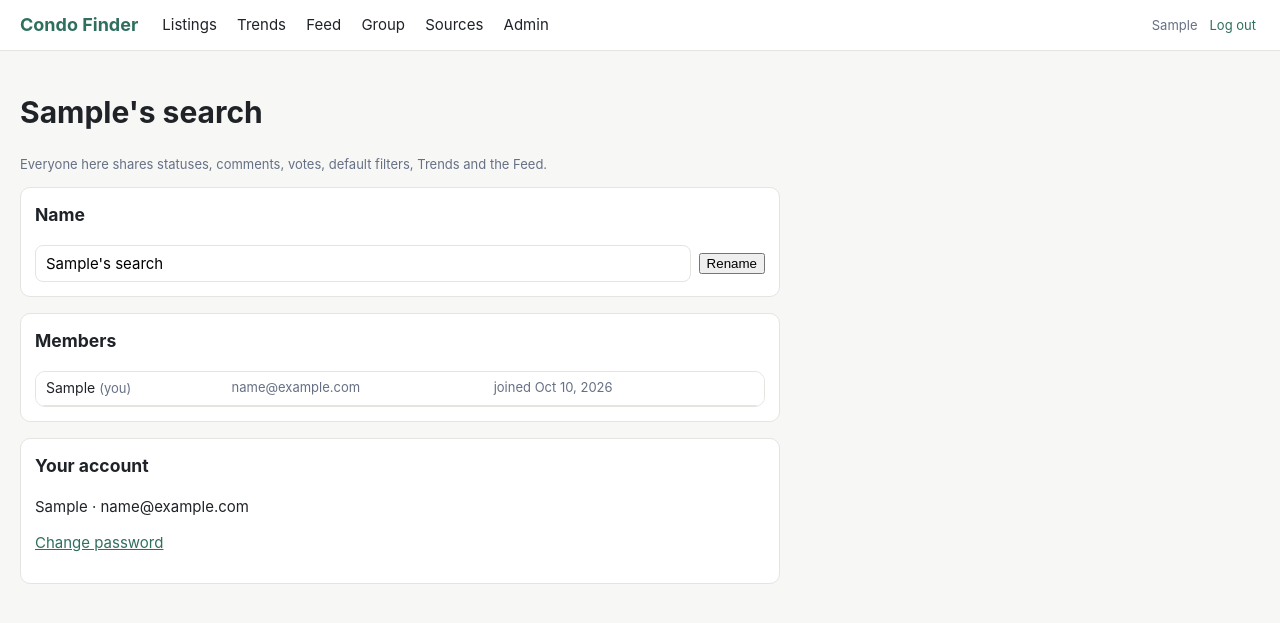
After one commit to scotttam/condo-finder, a Django app: page /group/ in a window 1280 px wide. The commit adds this page. Shown: the top 623 px of the page. Run offline with Django 5.2, Linux system fonts and the light colour scheme; the visitor is signed in with stand-in values (Sample User, id 1); data comes from the database, SQL or seed files in the repository; data that the repository does not hold is empty.

Commit message:
feat: group settings page with members, leave, remove and password change
Co-Authored-By: Claude Opus 5.5 <noreply@anthropic.com>

```diff
--- /dev/null
+++ b/accounts/templates/accounts/group.html
@@ -0,0 +1,42 @@
+{% extends "listings/base.html" %}
+{% block title %}{{ group.name }} · Condo Finder{% endblock %}
+{% block content %}
+<h1>{{ group.name }}</h1>
+<p class="muted">Everyone here shares statuses, comments, votes, default filters, Trends and the Feed.</p>
+<div class="group-page">
+  <section class="panel">
+    <h3>Name</h3>
+    <form method="post" action="{% url 'rename_group' %}" class="inline-form">
+      {% csrf_token %}
+      <input type="text" name="name" value="{{ group.name }}" maxlength="100" required aria-label="Group name">
+      <button type="submit">Rename</button>
+    </form>
+  </section>
+  <section class="panel">
+    <h3>Members</h3>
+    <div class="table-wrap"><table class="members">
+      {% for member in members %}
+      <tr>
+        <td>{{ member.display_name }}{% if member.user_id == user.pk %} <span class="muted">(you)</span>{% endif %}</td>
+        <td class="muted">{{ member.user.email }}</td>
+        <td class="muted nowrap">joined {{ member.joined_at|date:"M j, Y" }}</td>
+        <td>{% if member.user_id != user.pk %}
+          <form method="post" action="{% url 'remove_member' member.user_id %}"
+                onsubmit="return confirm('Remove {{ member.display_name|escapejs }}? They start a new search of their own; their comments stay here.')">
+            {% csrf_token %}<button type="submit" class="link danger">Remove</button></form>{% endif %}</td>
+      </tr>
+      {% endfor %}
+    </table></div>
+    {% if can_leave %}
+    <form method="post" action="{% url 'leave_group' %}" onsubmit="return confirm('Leave {{ group.name|escapejs }}? You start a new search of your own; your comments stay here and your votes are removed.')">
+      {% csrf_token %}<button type="submit" class="link danger">Leave {{ group.name }}</button></form>
+    {% endif %}
+  </section>
+  {% block invites %}{% endblock %}
+  <section class="panel">
+    <h3>Your account</h3>
+    <p>{{ request.profile.display_name }} · {{ user.email }}</p>
+    <p><a href="{% url 'password_change' %}">Change password</a></p>
+  </section>
+</div>
+{% endblock %}
--- a/accounts/urls.py
+++ b/accounts/urls.py
@@ -1,6 +1,7 @@
 from django.contrib.auth import views as auth_views
 from django.urls import path
 
+from . import views
 from .forms import EmailAuthenticationForm
 
 urlpatterns = [
@@ -14,4 +15,9 @@ urlpatterns = [
         name="login",
     ),
     path("logout/", auth_views.LogoutView.as_view(), name="logout"),
+    path("group/", views.group_settings, name="group_settings"),
+    path("group/rename/", views.rename_group, name="rename_group"),
+    path("group/members/<int:user_id>/remove/", views.remove_member, name="remove_member"),
+    path("group/leave/", views.leave_group, name="leave_group"),
+    path("account/password/", views.PasswordChange.as_view(), name="password_change"),
 ]
--- /dev/null
+++ b/accounts/views.py
@@ -0,0 +1,63 @@
+from django.contrib import messages
+from django.contrib.auth.views import PasswordChangeView
+from django.http import HttpResponseBadRequest
+from django.shortcuts import get_object_or_404, redirect, render
+from django.urls import reverse_lazy
+from django.views.decorators.http import require_POST
+
+from .groups import move_to_group, new_group
+from .models import Profile
+
+
+def group_settings(request):
+    group = request.group
+    return render(request, "accounts/group.html", {
+        "group": group,
+        "members": group.members.select_related("user"),
+        "can_leave": group.members.count() > 1,
+    })
+
+
+@require_POST
+def rename_group(request):
+    name = request.POST.get("name", "").strip()[:100]
+    if name:
+        request.group.name = name
+        request.group.save(update_fields=["name"])
+        messages.success(request, "Group renamed.")
+    return redirect("group_settings")
+
+
+def _to_solo_group(profile):
+    """Leaving or removal: a fresh, empty group of their own. Their comments stay behind; votes go."""
+    move_to_group(profile.user, new_group(f"{profile.display_name}'s search"))
+
+
+@require_POST
+def remove_member(request, user_id):
+    profile = get_object_or_404(Profile, user_id=user_id, group=request.group)
+    if profile.user_id == request.user.pk:
+        return HttpResponseBadRequest("Use Leave group to leave.")
+    _to_solo_group(profile)
+    messages.success(request, f"{profile.display_name} is no longer in {request.group.name}.")
+    return redirect("group_settings")
+
+
+@require_POST
+def leave_group(request):
+    group = request.group
+    if group.members.count() <= 1:
+        messages.info(request, "You are the only member, so there is no group to leave.")
+    else:
+        _to_solo_group(request.profile)
+        messages.success(request, f"You left {group.name}. This is your own search now.")
+    return redirect("group_settings")
+
+
+class PasswordChange(PasswordChangeView):
+    template_name = "accounts/password_change.html"
+    success_url = reverse_lazy("group_settings")
+
+    def form_valid(self, form):
+        messages.success(self.request, "Password changed.")
+        return super().form_valid(form)
--- a/condofinder/settings.py
+++ b/condofinder/settings.py
@@ -92,6 +92,12 @@ DEFAULT_AUTO_FIELD = "django.db.models.BigAutoField"
 LOGIN_URL = "login"
 LOGIN_REDIRECT_URL = "/"
 LOGOUT_REDIRECT_URL = "login"
+AUTH_PASSWORD_VALIDATORS = [
+    {"NAME": "django.contrib.auth.password_validation.UserAttributeSimilarityValidator"},
+    {"NAME": "django.contrib.auth.password_validation.MinimumLengthValidator", "OPTIONS": {"min_length": 10}},
+    {"NAME": "django.contrib.auth.password_validation.CommonPasswordValidator"},
+    {"NAME": "django.contrib.auth.password_validation.NumericPasswordValidator"},
+]
 
 LOGGING = {
     "version": 1,
--- a/listings/templates/listings/base.html
+++ b/listings/templates/listings/base.html
@@ -15,6 +15,10 @@
     header .brand { font-weight:700; color:var(--accent); text-decoration:none; font-size:18px; }
     header nav a { margin-right:16px; color:var(--ink); text-decoration:none; }
     header .account { margin-left:auto; display:flex; align-items:center; gap:8px; } header .account form { margin:0; }
+    .group-page { max-width:760px; } .group-page h3 { margin-top:0; }
+    .inline-form { display:flex; flex-wrap:wrap; gap:8px; align-items:center; }
+    .inline-form input[type=text] { flex:1; min-width:0; padding:7px 10px; border:1px solid var(--line); border-radius:8px; font:inherit; }
+    .members form { margin:0; }
     .auth-card { max-width:400px; margin:40px auto; } .auth-card h1 { margin-top:0; font-size:22px; }
     .stack { display:block; margin:0 0 12px; font-size:14px; font-weight:600; }
     .stack input, .stack textarea { display:block; width:100%; margin-top:4px; padding:8px 10px; border:1px solid var(--line); border-radius:8px; font:inherit; font-weight:400; }
@@ -341,6 +345,7 @@
       <a href="{{ listings_url }}">Listings</a>
       <a href="{% url 'trends' %}">Trends</a>
       <a href="{% url 'feed' %}">Feed{% include "listings/_feed_badge.html" %}</a>
+      <a href="{% url 'group_settings' %}">Group</a>
       {% if user.is_staff %}<a href="{% url 'sources' %}">Sources</a>
       <a href="/admin/">Admin</a>{% endif %}
     </nav>
```
Also changed, not shown: accounts/templates/accounts/password_change.html (added, +16 -0 lines), tests/test_group_settings.py (added, +71 -0 lines).
